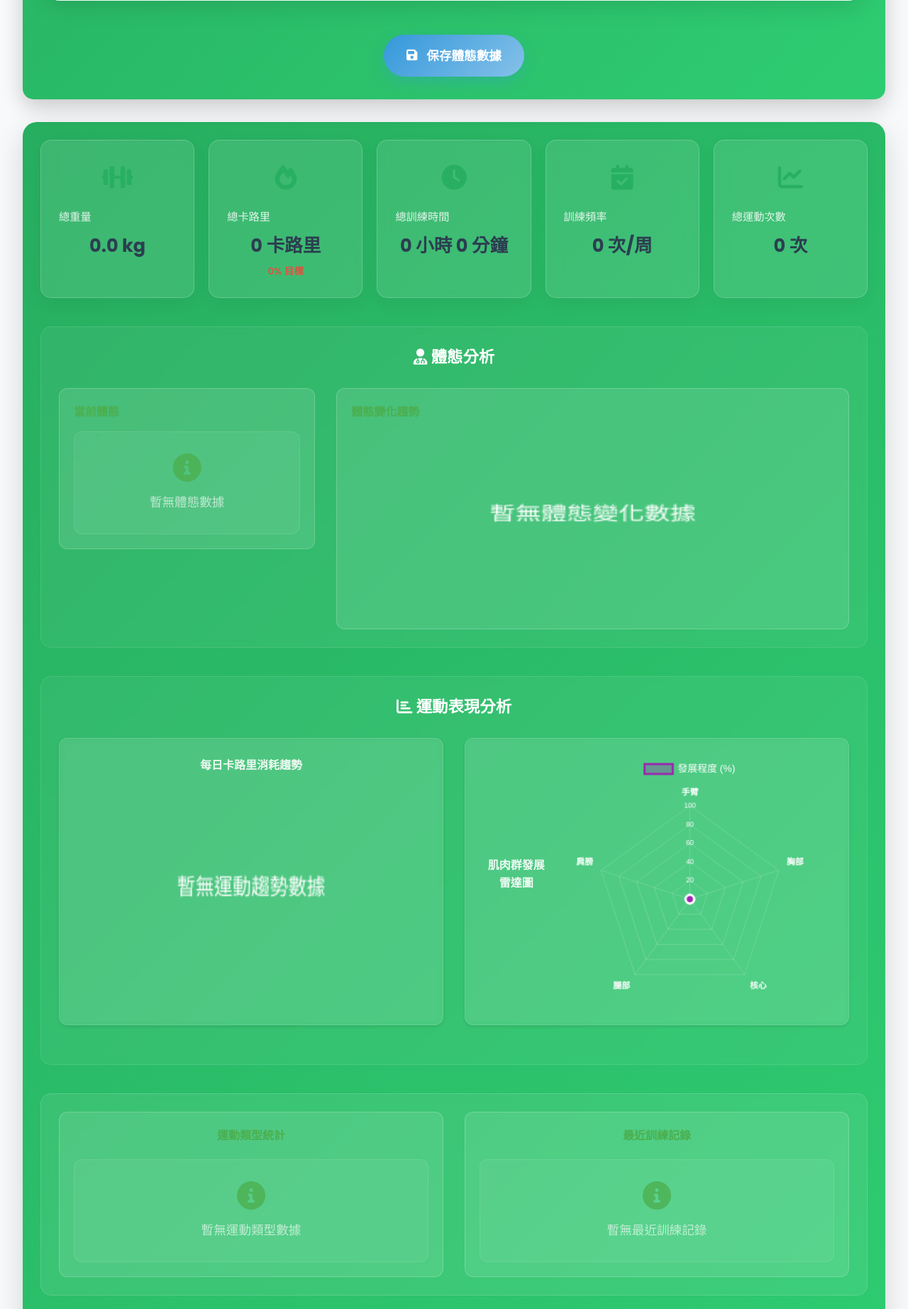
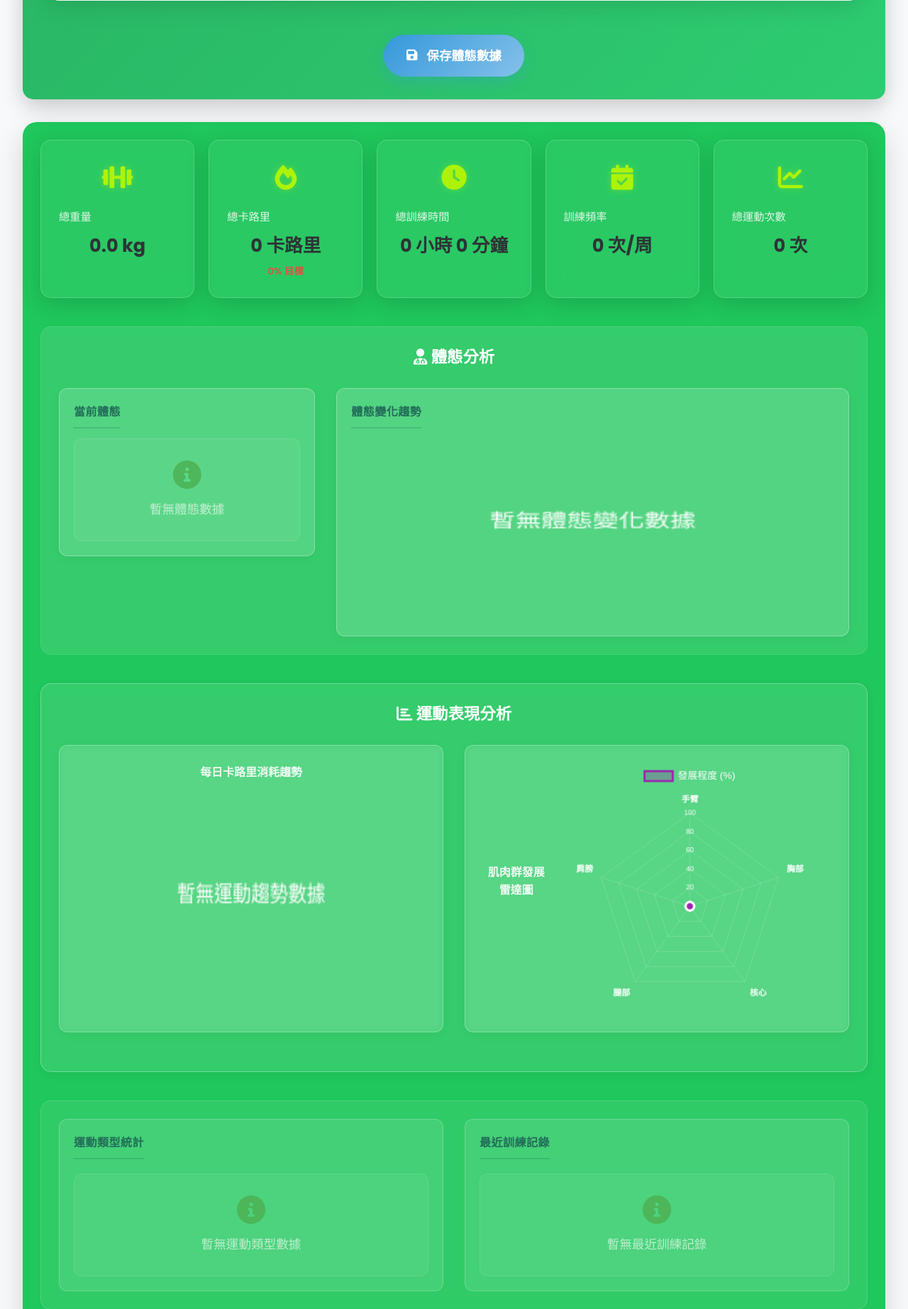
Before and after one commit to git7410kfdy-lab/-ai-fitness-coach, a Flask app: page / in a window 1280 px wide. Shown: the part 1774-3619 px from the top of the page at 71% size. Run offline with Flask 3, Linux system fonts and the light colour scheme; data that the repository does not hold is empty; some libraries are stand-ins or nearby versions.

Commit message:
優化圖表

```diff
--- a/static/css/comprehensive-analytics.css
+++ b/static/css/comprehensive-analytics.css
@@ -2,7 +2,7 @@
 .comprehensive-analytics {
     margin-top: 30px;
     padding: 25px;
-    background: var(--gradient-green);
+    background-color: #1fc75c;
     border-radius: 20px;
     box-shadow: 0 15px 40px rgba(0,0,0,0.15);
     color: white;
@@ -16,11 +16,15 @@
 }
 
 .comprehensive-analytics .stat-card {
-    background: rgba(255,255,255,0.1);
+    background: rgba(255, 255, 255, 0.05);
     padding: 25px;
     border-radius: 15px;
-    backdrop-filter: blur(10px);
-    border: 1px solid rgba(255,255,255,0.2);
+    backdrop-filter: blur(15px);
+    -webkit-backdrop-filter: blur(15px);
+    /* 稍微拉高邊框透明度，增加光澤感 */
+    border: 1.5px solid rgba(255, 255, 255, 0.2);
+    /* 加入淡淡的深綠色陰影，增加深度 */
+    box-shadow: 0 8px 32px rgba(0, 0, 0, 0.15);
     transition: all 0.3s ease;
     position: relative;
     overflow: hidden;
@@ -77,7 +81,7 @@
 /* 體態分析區域 */
 .body-analysis-section {
     margin-bottom: 40px;
-    background: rgba(255,255,255,0.05);
+    background: rgba(255,255,255,0.1);
     padding: 25px;
     border-radius: 15px;
     backdrop-filter: blur(5px);
@@ -99,39 +103,50 @@
 }
 
 .current-body-stats {
-    background: rgba(255,255,255,0.1);
+    background: rgba(255,255,255,0.15);
     padding: 20px;
     border-radius: 12px;
-    border: 1px solid rgba(255,255,255,0.2);
+    border: 1px solid rgba(255,255,255,0.3);
+    box-shadow: 0 4px 15px rgba(0, 0, 0, 0.05);
 }
 
 .current-body-stats h4 {
     margin-bottom: 15px;
-    color: #4CAF50;
+    color: #226e58;
     font-weight: 600;
+    letter-spacing: 0.5px;
+    border-bottom: 2px solid rgba(13, 59, 46, 0.15);
+    padding-bottom: 8px;
+    display: inline-block;
 }
 
 .body-trends {
-    background: rgba(255,255,255,0.1);
+    background: rgba(255,255,255,0.15);
     padding: 20px;
     border-radius: 12px;
-    border: 1px solid rgba(255,255,255,0.2);
+    border: 1px solid rgba(255,255,255,0.3);
+    box-shadow: 0 4px 15px rgba(0, 0, 0, 0.05);
 }
 
 .body-trends h4 {
     margin-bottom: 15px;
-    color: #4CAF50;
+    color: #226e58;
     font-weight: 600;
+    letter-spacing: 0.5px;
+    border-bottom: 2px solid rgba(13, 59, 46, 0.15);
+    padding-bottom: 8px;
+    display: inline-block;
 }
 
 /* 運動表現分析 */
 .exercise-analysis-section {
     margin-bottom: 40px;
-    background: rgba(255,255,255,0.05);
+    background: rgba(255,255,255,0.1);
     padding: 25px;
     border-radius: 15px;
     backdrop-filter: blur(5px);
-    border: 1px solid rgba(255,255,255,0.1);
+    border: 1px solid rgba(255,255,255,0.3);
+    box-shadow: 0 4px 15px rgba(0, 0, 0, 0.05);
 }
 
 .exercise-analysis-section h3 {
@@ -152,7 +167,8 @@
     padding: 25px;
     border-radius: 12px;
     backdrop-filter: blur(5px);
-    border: 1px solid rgba(255,255,255,0.15);
+    border: 1px solid rgba(255,255,255,0.3);
+    box-shadow: 0 4px 15px rgba(0, 0, 0, 0.05);
 }
 
 /* 圖表容器通用樣式 */
@@ -221,9 +237,13 @@
 
 .exercise-types h4, .recent-activities h4 {
     margin-bottom: 20px;
-    color: #4CAF50;
+    color: #226e58;
     font-weight: 600;
     text-align: center;
+    letter-spacing: 0.5px;
+    border-bottom: 2px solid rgba(13, 59, 46, 0.15);
+    padding-bottom: 8px;
+    display: inline-block;
 }
 
 .exercise-type-item {
@@ -250,7 +270,7 @@
 }
 
 .comprehensive-analytics .exercise-count {
-    color: #4CAF50;
+    color: #329c35;
     font-weight: bold;
     font-size: 1.1rem;
 }
@@ -388,7 +408,7 @@
 
 .body-stat-value {
     font-weight: 600;
-    color: #4CAF50;
+    color: #329c35;
 }
 
 /* 無數據提示樣式 */
--- a/static/css/index.css
+++ b/static/css/index.css
@@ -119,7 +119,7 @@
     --secondary-blue: #5dade2;
     --accent-yellow: #f1c40f;
     --accent-orange: #e67e22;
-    --neutral-dark: #2c3e50;
+    --neutral-dark: #2d3436;
     --neutral-medium: #7f8c8d;
     --neutral-light: #ecf0f1;
     --background-light: #f8f9fa;
@@ -1014,7 +1014,8 @@ body {
 .stat-icon {
     font-size: 2.5rem;
     margin-bottom: 1rem;
-    color: var(--primary-green);
+    color: #BBF700;
+    filter: drop-shadow(0 0 5px rgba(187, 247, 0, 0.4));
 }
 
 .stat-value {
```
